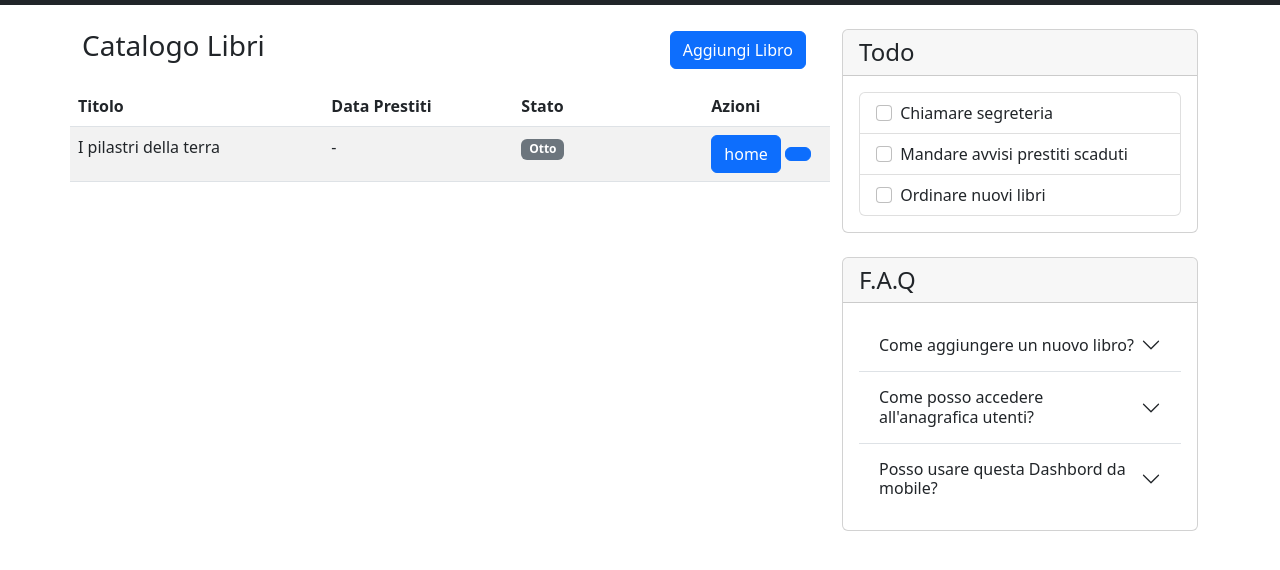
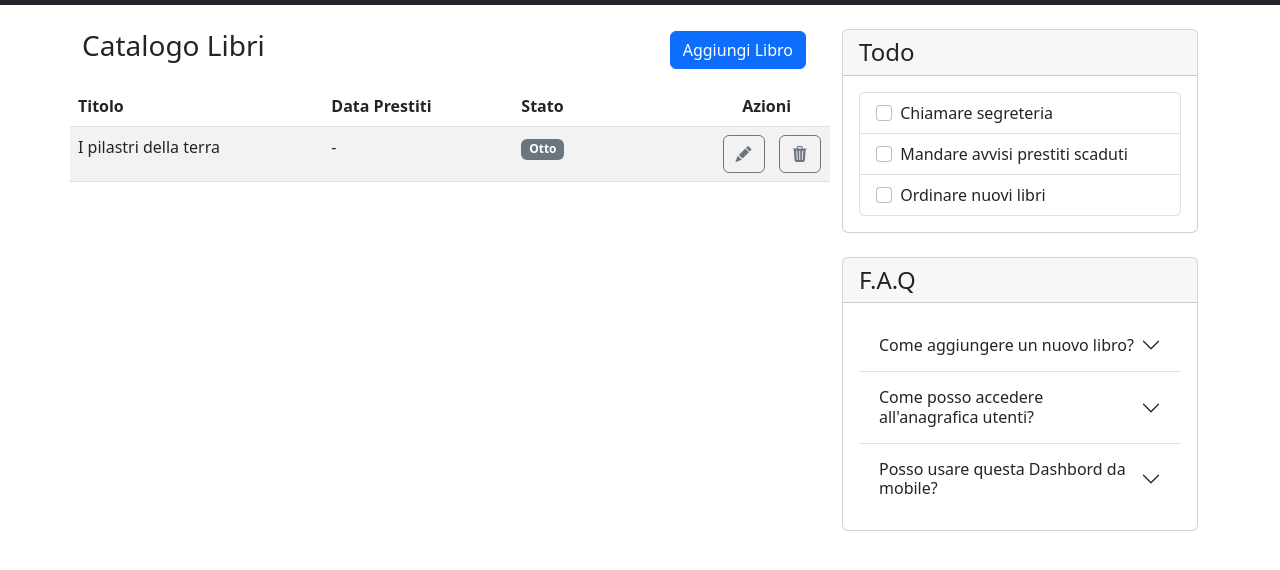
Before and after one commit to buonoalex/html-css-bootstrap-dashboard, a plain HTML site: page index.html in a window 1280 px wide. Shown: the part 66-636 px from the top of the page. Drawn offline with nearby package versions, Linux system fonts and the light colour scheme.

Commit message:
added botton

```diff
--- a/css/style.css
+++ b/css/style.css
@@ -9,7 +9,3 @@
 .logo-header{
     width: 5%;
 }
-
-.inline-block{
-    display: inline-block;
-}
--- a/index.html
+++ b/index.html
@@ -8,6 +8,9 @@
 
     <!-- Questo link serve per importare Bootstap (alto non è che un foglio di stile CSS) -->
     <link href="https://cdn.jsdelivr.net/npm/bootstrap@5.2.3/dist/css/bootstrap.min.css" rel="stylesheet" integrity="sha384-rbsA2VBKQhggwzxH7pPCaAqO46MgnOM80zW1RWuH61DGLwZJEdK2Kadq2F9CUG65" crossorigin="anonymous">
+
+    <!-- Link icone -->
+    <link href="https://unpkg.com/bootstrap-icons/font/bootstrap-icons.css" rel="stylesheet">
 
     <!-- Dopo BOOSTRAP collego il mio foglio di stile (NON PRIMA DI BOOTSTRAP!)-->
     <link rel="stylesheet" href="./css/style.css">
@@ -78,7 +81,7 @@
                     <th scope="col">Titolo</th>
                     <th scope="col">Data Prestiti</th>
                     <th scope="col">Stato</th>
-                    <th scope="col">Azioni</th>
+                    <th scope="col" class="text-center">Azioni</th>
                   </tr>
                 </thead>
                 <tbody>
@@ -87,10 +90,17 @@
                     <td class="col-3">-</td>
                     <td class="col-3 text-white"><span class="badge bg-secondary">Otto</span></td>
                     <td class="col-2">
-                      <div class="d-grid gap-2 d-md-block">
-                        <button class="btn btn-primary" type="button"><i class="bi bi-pencil"></i>home</button>
-                        <button class="btn btn-primary" type="button"><i class="bi bi-trash3-fill"></i></button>
-                      </div></td>
+                      <div class="row justify-content-center">
+
+                        <div class="col-5">
+                          <button type="button" class="btn btn-outline-secondary"><i class="bi bi-pencil-fill"></i></button>
+                        </div>
+
+                        <div class="col-5">
+                          <button type="button" class="btn btn-outline-secondary"><i class="bi bi-trash3-fill"></i></button>
+                        </div>
+
+                      </div>
                   </tr>
                   <tr>
 
```
